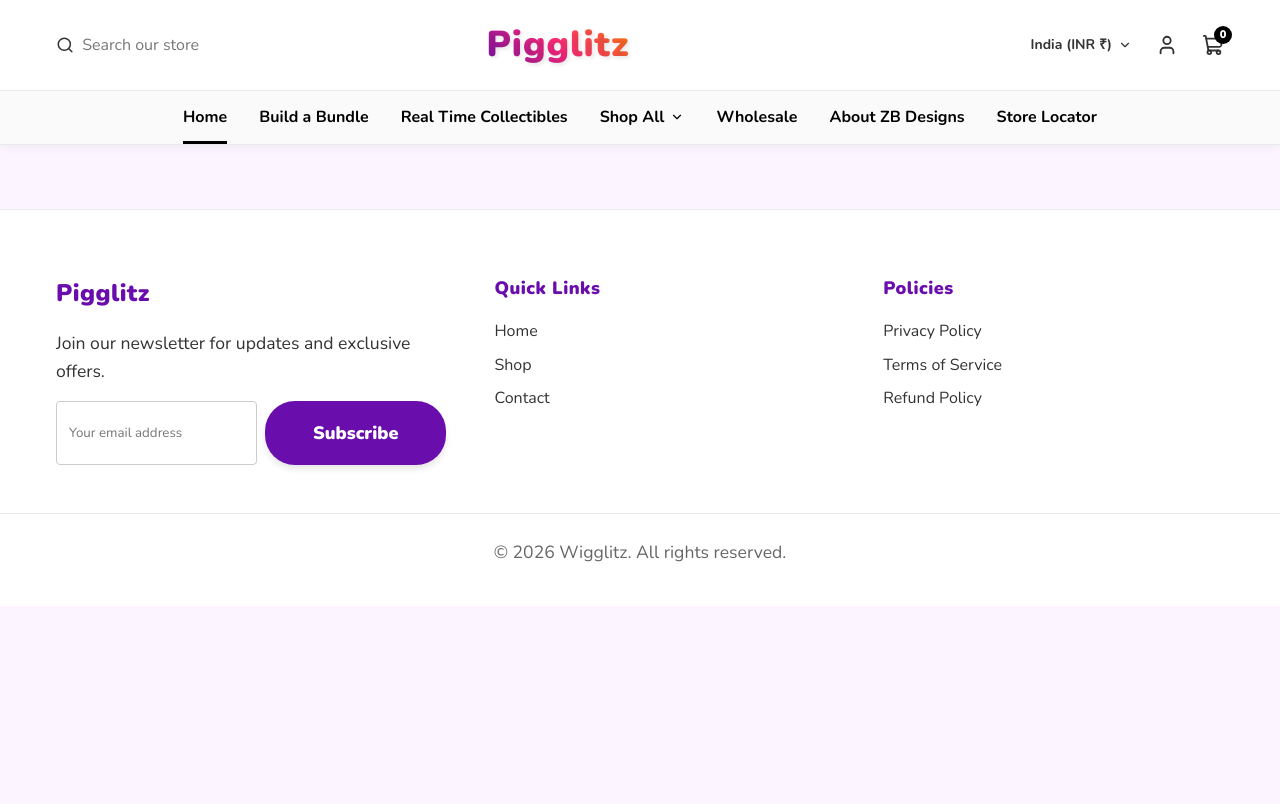
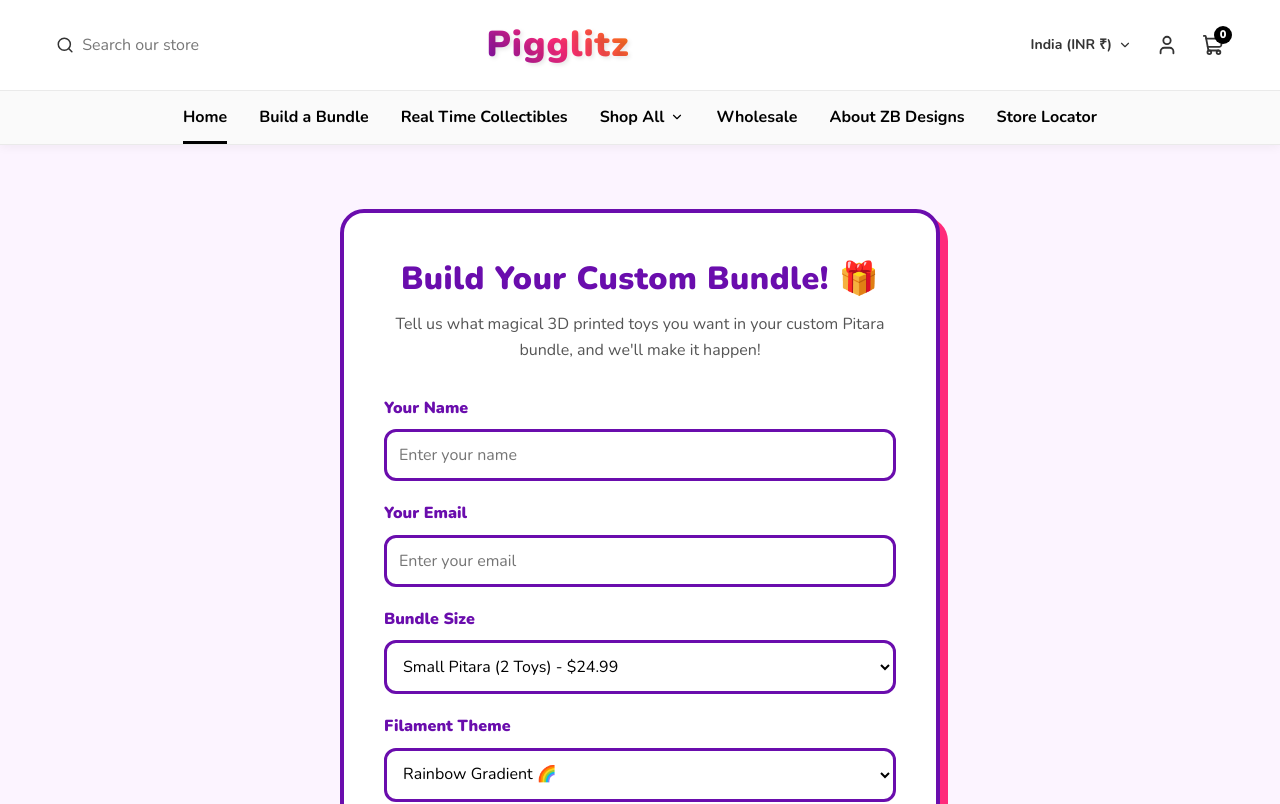
Before and after one commit to Rachit246-art/pinaka, a React (Vite) app: page /contact in a window 1280 px wide. Shown: the top 804 px of the page. Built offline with nearby package versions, Linux system fonts and the light colour scheme.

Commit message:
[dyad] Routed 'Build a Bundle' to a playful custom bundle contact form. - wrote 3 file(s)

```diff
--- a/src/App.jsx
+++ b/src/App.jsx
@@ -5,6 +5,7 @@ import Home from './pages/Home';
 import ProductPage from './pages/ProductPage';
 import Login from './pages/Login';
 import Account from './pages/Account';
+import Contact from './pages/Contact';
 
 function App() {
   return (
@@ -17,6 +18,8 @@ function App() {
             <Route path="/products/:id" element={<ProductPage />} />
             <Route path="/login" element={<Login />} />
             <Route path="/account" element={<Account />} />
+            <Route path="/build-bundle" element={<Contact />} />
+            <Route path="/contact" element={<Contact />} />
           </Routes>
         </main>
         <Footer />
--- a/src/pages/Contact.css
+++ b/src/pages/Contact.css
@@ -1,13 +1,38 @@
 .contact-page {
-  padding: calc(var(--spacing-unit) * 6) calc(var(--spacing-unit) * 2);
+  padding: calc(var(--spacing-unit) * 8) calc(var(--spacing-unit) * 2);
+  min-height: 80vh;
+  display: flex;
+  justify-content: center;
+  align-items: center;
+}
+
+.contact-container {
+  background-color: var(--secondary-color);
+  border: 4px solid var(--primary-color);
+  border-radius: 24px;
+  padding: calc(var(--spacing-unit) * 5);
+  box-shadow: 8px 8px 0 var(--accent-pink);
   max-width: 600px;
-  margin: 0 auto;
+  width: 100%;
+}
+
+.contact-container h2 {
+  font-size: 32px;
+  text-align: center;
+  margin-bottom: calc(var(--spacing-unit) * 1);
+}
+
+.contact-subtitle {
+  text-align: center;
+  color: #555;
+  font-size: 16px;
+  margin-bottom: calc(var(--spacing-unit) * 4);
 }
 
 .contact-form {
   display: flex;
   flex-direction: column;
-  gap: calc(var(--spacing-unit) * 3);
+  gap: calc(var(--spacing-unit) * 2.5);
 }
 
 .form-group {
@@ -17,20 +42,38 @@
 }
 
 .form-group label {
-  font-weight: 700;
+  font-weight: 900;
+  color: var(--primary-color);
+  font-size: 16px;
 }
 
 .form-group input,
+.form-group select,
 .form-group textarea {
   padding: calc(var(--spacing-unit) * 1.5);
-  border: 1px solid #ccc;
-  border-radius: 4px;
+  border: 3px solid var(--primary-color);
+  border-radius: 12px;
   font-family: var(--font-family);
   font-size: 16px;
+  background-color: #fff;
+  transition: transform 0.2s, box-shadow 0.2s;
 }
 
 .form-group input:focus,
+.form-group select:focus,
 .form-group textarea:focus {
   outline: none;
-  border-color: var(--primary-color);
+  transform: scale(1.01);
+  box-shadow: 0 0 8px var(--accent-pink);
 }
+
+.success-msg {
+  font-size: 18px;
+  color: #0c7d0c;
+  background: #e6ffe6;
+  padding: calc(var(--spacing-unit) * 4);
+  border-radius: 16px;
+  border: 3px solid #90c690;
+  text-align: center;
+  line-height: 1.6;
+}
--- a/src/pages/Contact.jsx
+++ b/src/pages/Contact.jsx
@@ -1,25 +1,113 @@
-import React from 'react';
+import React, { useState } from 'react';
 import './Contact.css';
 
 const Contact = () => {
+  const [formData, setFormData] = useState({
+    name: '',
+    email: '',
+    bundleSize: 'Medium Pitara (3 Toys)',
+    customColors: 'Rainbow Gradient',
+    message: ''
+  });
+  const [submitted, setSubmitted] = useState(false);
+
+  const handleChange = (e) => {
+    const { name, value } = e.target;
+    setFormData((prev) => ({ ...prev, [name]: value }));
+  };
+
+  const handleSubmit = (e) => {
+    e.preventDefault();
+    setSubmitted(true);
+  };
+
   return (
     <div className="contact-page container">
-      <h1>Contact Us</h1>
-      <form className="contact-form">
+      <div className="contact-container">
+        <h2>Build Your Custom Bundle! 🎁</h2>
+        <p className="contact-subtitle">Tell us what magical 3D printed toys you want in your custom Pitara bundle, and we'll make it happen!</p>
+
+        {submitted ? (
+          <div className="success-msg">
+            🎉 <strong>Yay! Your request is sent!</strong> <br />
+            We are warming up our 3D printers and will get back to you at <strong>{formData.email}</strong> super fast!
+          </div>
+        ) : (
+          <form className="contact-form" onSubmit={handleSubmit}>
             <div className="form-group">
-          <label htmlFor="name">Name</label>
-          <input type="text" id="name" required />
+              <label htmlFor="name">Your Name</label>
+              <input
+                type="text"
+                id="name"
+                name="name"
+                value={formData.name}
+                onChange={handleChange}
+                placeholder="Enter your name"
+                required
+              />
             </div>
+
             <div className="form-group">
-          <label htmlFor="email">Email</label>
-          <input type="email" id="email" required />
+              <label htmlFor="email">Your Email</label>
+              <input
+                type="email"
+                id="email"
+                name="email"
+                value={formData.email}
+                onChange={handleChange}
+                placeholder="Enter your email"
+                required
+              />
             </div>
+
             <div className="form-group">
-          <label htmlFor="message">Message</label>
-          <textarea id="message" rows="5" required></textarea>
+              <label htmlFor="bundleSize">Bundle Size</label>
+              <select
+                id="bundleSize"
+                name="bundleSize"
+                value={formData.bundleSize}
+                onChange={handleChange}
+              >
+                <option>Small Pitara (2 Toys) - $24.99</option>
+                <option>Medium Pitara (3 Toys) - $34.99</option>
+                <option>Mega Pitara (5 Toys) - $49.99</option>
+              </select>
             </div>
-        <button type="submit" className="btn btn-primary">Send</button>
+
+            <div className="form-group">
+              <label htmlFor="customColors">Filament Theme</label>
+              <select
+                id="customColors"
+                name="customColors"
+                value={formData.customColors}
+                onChange={handleChange}
+              >
+                <option>Rainbow Gradient 🌈</option>
+                <option>Glow in the Dark 🌟</option>
+                <option>Shiny Silk Gold & Purple ✨</option>
+                <option>Surprise Me! 🎁</option>
+              </select>
+            </div>
+
+            <div className="form-group">
+              <label htmlFor="message">Which toys would you like? (e.g. Dragon, Octopus, Rex)</label>
+              <textarea
+                id="message"
+                name="message"
+                rows="4"
+                value={formData.message}
+                onChange={handleChange}
+                placeholder="Tell us your dream toy combination..."
+                required
+              ></textarea>
+            </div>
+
+            <button type="submit" className="btn btn-primary full-width">
+              Send Bundle Request! 🚀
+            </button>
           </form>
+        )}
+      </div>
     </div>
   );
 };
```
Lines whose indentation alone changed are shown as unchanged.
